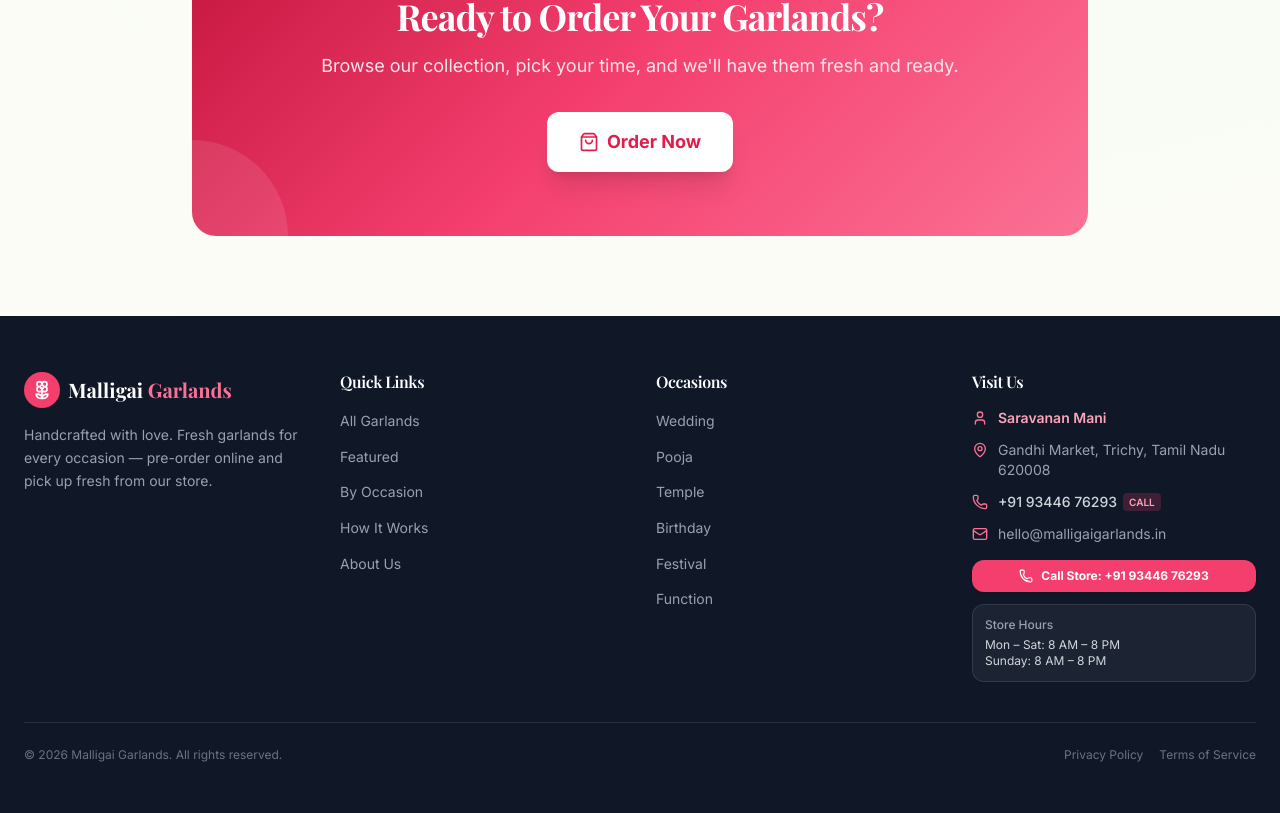
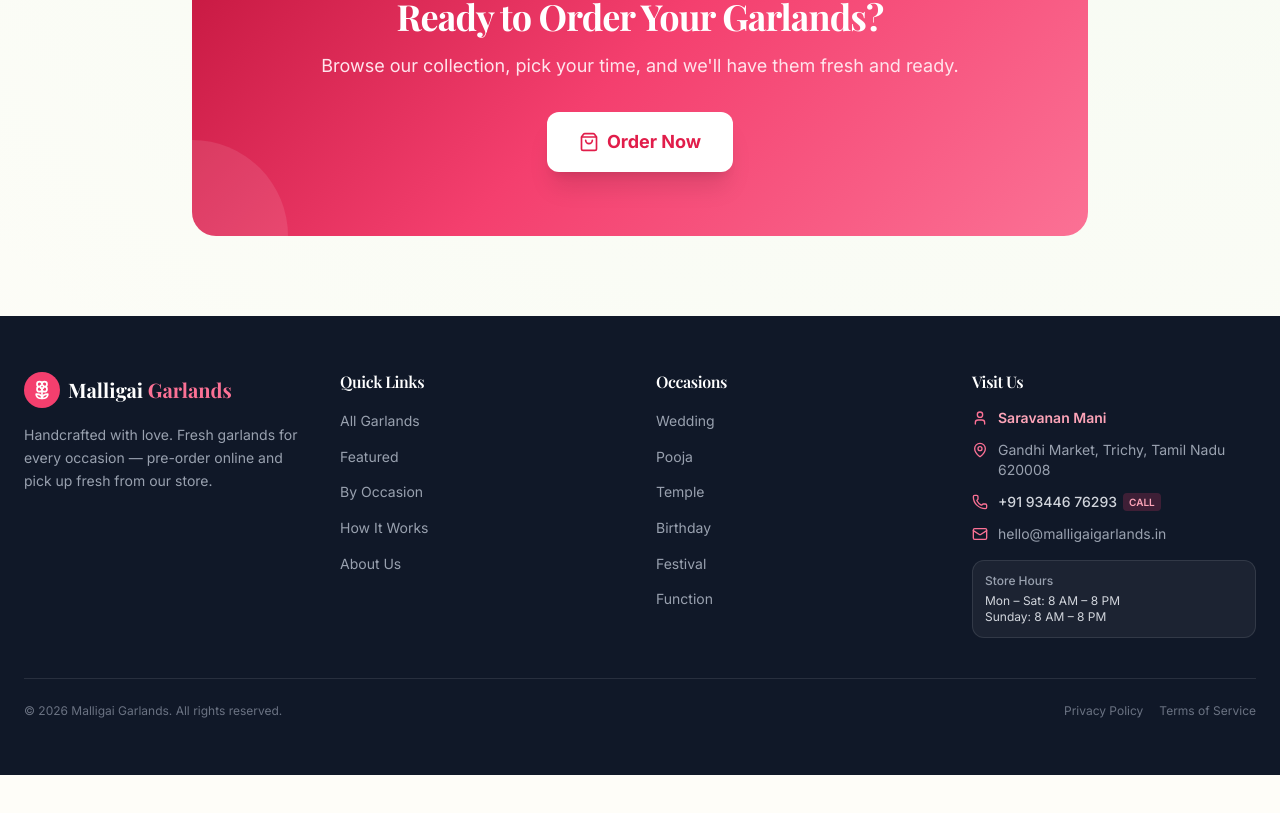
Before and after one commit to aswin32156/Garland, a Next.js app: page / in a window 1280 px wide. Shown: the part 4257-5070 px from the top of the page. After the commit the page ends 5032 px from the top, so only its background shows below. Built offline with nearby package versions, Linux system fonts and the light colour scheme; no server answers; the database is empty; a web font is replaced by a local one.

Commit message:
fix(footer): remove redundant rose call button from Visit Us section

```diff
--- a/components/layout/Footer.tsx
+++ b/components/layout/Footer.tsx
@@ -94,14 +94,7 @@ export function Footer() {
               </li>
             </ul>
 
-            <a
-              href="tel:+919344676293"
-              className="mt-4 inline-flex items-center justify-center gap-2 px-3.5 py-2 rounded-xl bg-rose-500 hover:bg-rose-600 text-white text-xs font-bold transition-all shadow-sm w-full"
-            >
-              <Phone className="w-3.5 h-3.5" /> Call Store: +91 93446 76293
-            </a>
-
-            <div className="mt-3 p-3 rounded-xl bg-white/5 border border-white/10">
+            <div className="mt-4 p-3 rounded-xl bg-white/5 border border-white/10">
               <p className="text-xs text-gray-400 font-medium">Store Hours</p>
               <p className="text-xs text-gray-300 mt-1">Mon – Sat: 8 AM – 8 PM</p>
               <p className="text-xs text-gray-300">Sunday: 8 AM – 8 PM</p>
```
